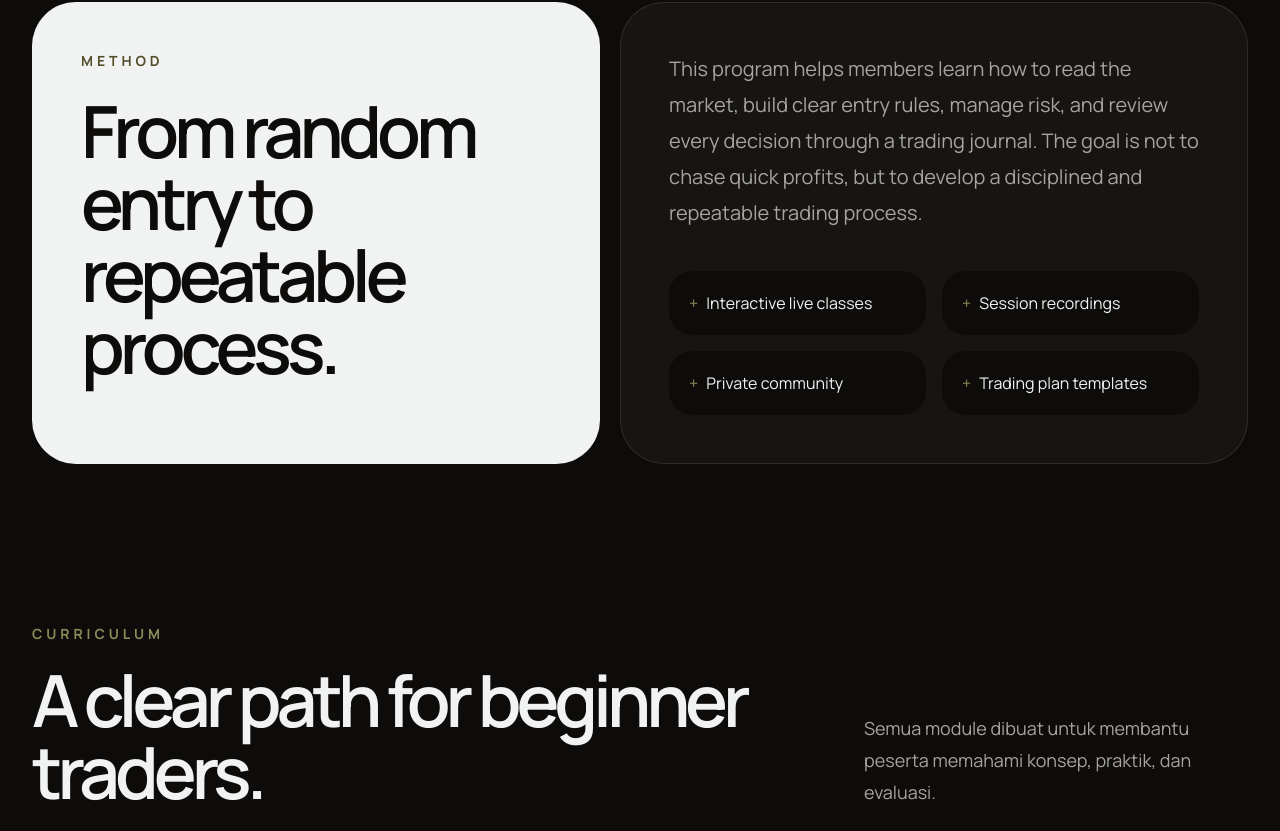
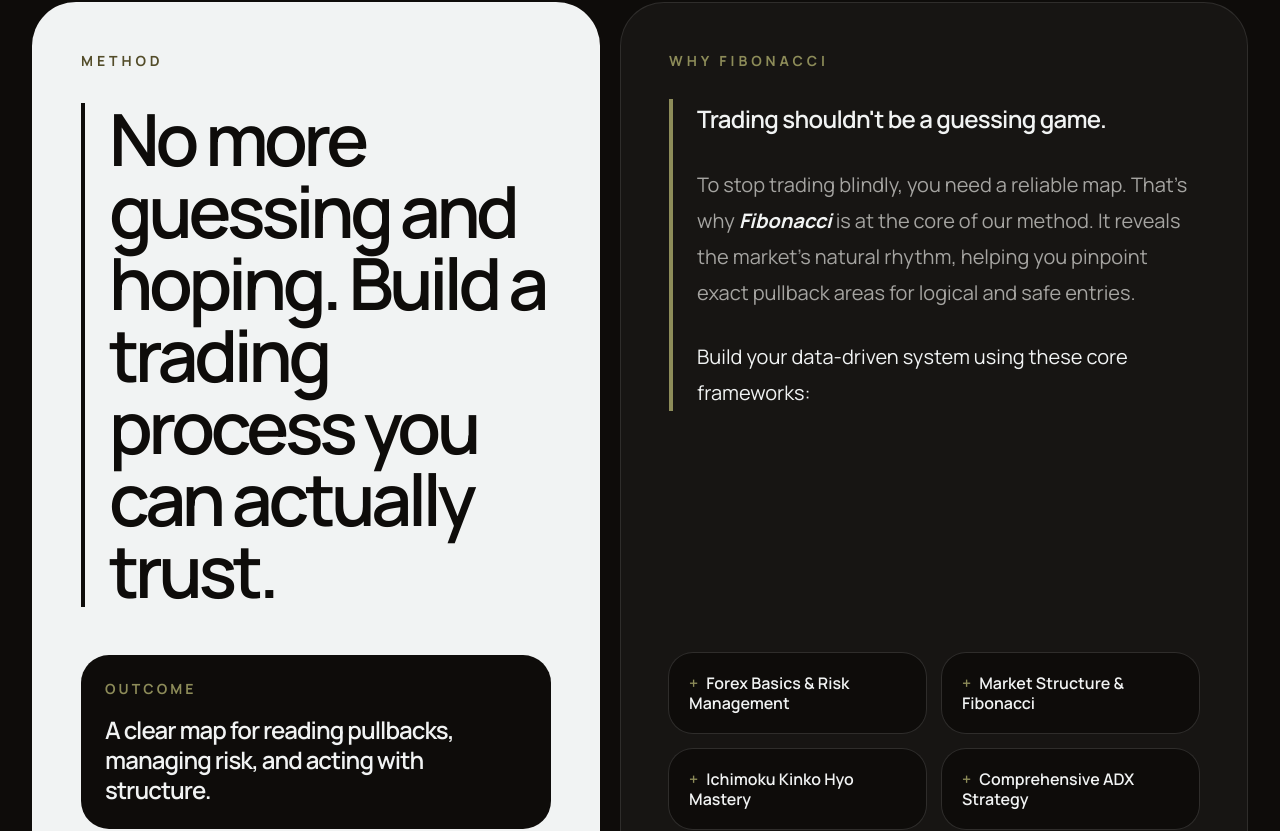
Before and after one commit to Susetyo/class-trade-landing-page, a Next.js app: page / in a window 1280 px wide. Shown: the part 1729-2560 px from the top of the page. Built offline with nearby package versions, Linux system fonts and the light colour scheme.

Commit message:
feat: menu method content

```diff
--- a/app/components/method.tsx
+++ b/app/components/method.tsx
@@ -1,24 +1,63 @@
-import { features } from "../data";
+const frameworkPills = [
+  "Forex Basics & Risk Management",
+  "Market Structure & Fibonacci",
+  "Ichimoku Kinko Hyo Mastery",
+  "Comprehensive ADX Strategy",
+];
 
 export function Method() {
   return (
     <section id="method" className="relative z-10 px-4 py-20 md:px-8">
       <div className="mx-auto grid max-w-7xl gap-5 lg:grid-cols-[0.95fr_1.05fr]">
-        <div className="rounded-[44px] border border-white/10 bg-[#F1F3F3] p-8 text-[#0E0C0A] md:p-12">
-          <p className="text-sm font-bold uppercase tracking-[0.28em] text-[#534C29]">Method</p>
-          <h2 className="mt-6 text-5xl font-semibold leading-[0.96] tracking-[-0.07em] md:text-7xl">
-            From random entry to repeatable process.
-          </h2>
+        <div className="flex min-h-[520px] flex-col justify-between rounded-[44px] border border-white/10 bg-[#F1F3F3] p-8 text-[#0E0C0A] md:p-12">
+          <div>
+            <p className="text-sm font-bold uppercase tracking-[0.28em] text-[#534C29]">
+              Method
+            </p>
+            <h2 className="mt-8 border-l-4 border-[#0E0C0A] pl-6 text-5xl font-semibold leading-[0.98] tracking-[-0.06em] md:text-7xl">
+              No more guessing and hoping. Build a trading process you can
+              actually trust.
+            </h2>
+          </div>
+
+          <div className="mt-12 rounded-[28px] bg-[#0E0C0A] p-6 text-[#F1F3F3]">
+            <p className="text-sm font-bold uppercase tracking-[0.22em] text-[#8D8C59]">
+              Outcome
+            </p>
+            <p className="mt-4 text-2xl font-semibold leading-tight tracking-[-0.04em]">
+              A clear map for reading pullbacks, managing risk, and acting with
+              structure.
+            </p>
+          </div>
         </div>
-        <div className="rounded-[44px] border border-white/10 bg-white/[0.04] p-8 md:p-12">
-          <p className="text-xl leading-9 text-[#A5A4A1]">
-            This program helps members learn how to read the market, build
-            clear entry rules, manage risk, and review every decision through a
-            trading journal. The goal is not to chase quick profits, but to
-            develop a disciplined and repeatable trading process.
-          </p>
+
+        <div className="flex min-h-[520px] flex-col justify-between rounded-[44px] border border-white/10 bg-white/[0.04] p-8 md:p-12">
+          <div>
+            <p className="text-sm font-bold uppercase tracking-[0.28em] text-[#8D8C59]">
+              Why Fibonacci
+            </p>
+            <div className="mt-7 border-l-4 border-[#8D8C59] pl-6">
+              <p className="text-2xl font-semibold leading-10 tracking-[-0.03em] text-[#F1F3F3]">
+                Trading shouldn&apos;t be a guessing game.
+              </p>
+              <p className="mt-7 text-xl leading-9 text-[#A5A4A1]">
+                To stop trading blindly, you need a reliable map. That&apos;s
+                why{" "}
+                <span className="font-bold italic text-[#F1F3F3]">
+                  Fibonacci
+                </span>{" "}
+                is at the core of our method. It reveals the market&apos;s
+                natural rhythm, helping you pinpoint exact pullback areas for
+                logical and safe entries.
+              </p>
+              <p className="mt-7 text-xl leading-9 text-[#F1F3F3]">
+                Build your data-driven system using these core frameworks:
+              </p>
+            </div>
+          </div>
+
           <div className="mt-10 grid gap-4 md:grid-cols-2">
-            {features.slice(0, 4).map((feature) => (
+            {frameworkPills.map((feature) => (
               <FeaturePill key={feature}>{feature}</FeaturePill>
             ))}
           </div>
@@ -30,9 +69,9 @@ export function Method() {
 
 function FeaturePill({ children }: { children: string }) {
   return (
-    <div className="rounded-3xl bg-[#0E0C0A] p-5 text-[#F1F3F3]">
+    <div className="rounded-3xl bg-[#0E0C0A] p-5 text-base font-semibold leading-tight text-[#F1F3F3] ring-1 ring-white/10 transition hover:ring-[#8D8C59]/70">
       <span className="mr-2 text-[#8D8C59]">+</span>
-      {children}
+      <span>{children}</span>
     </div>
   );
 }
```
